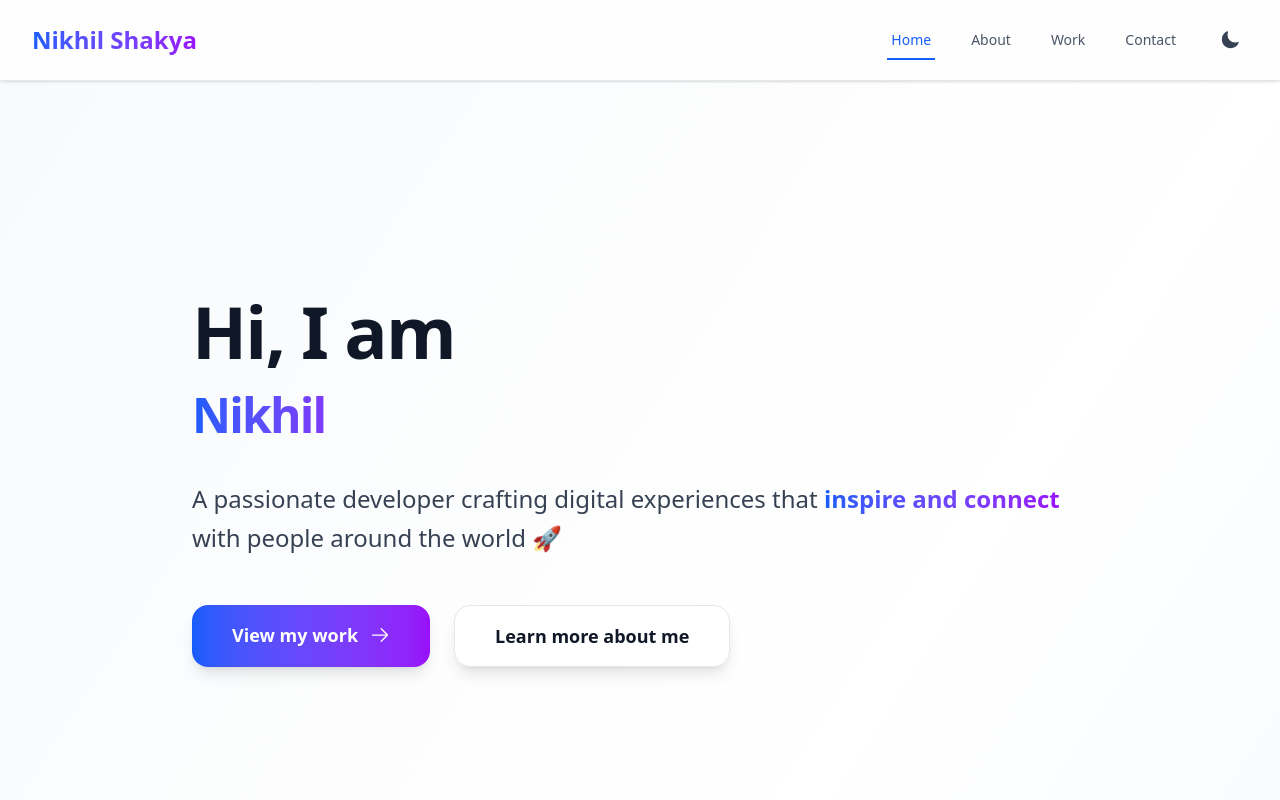
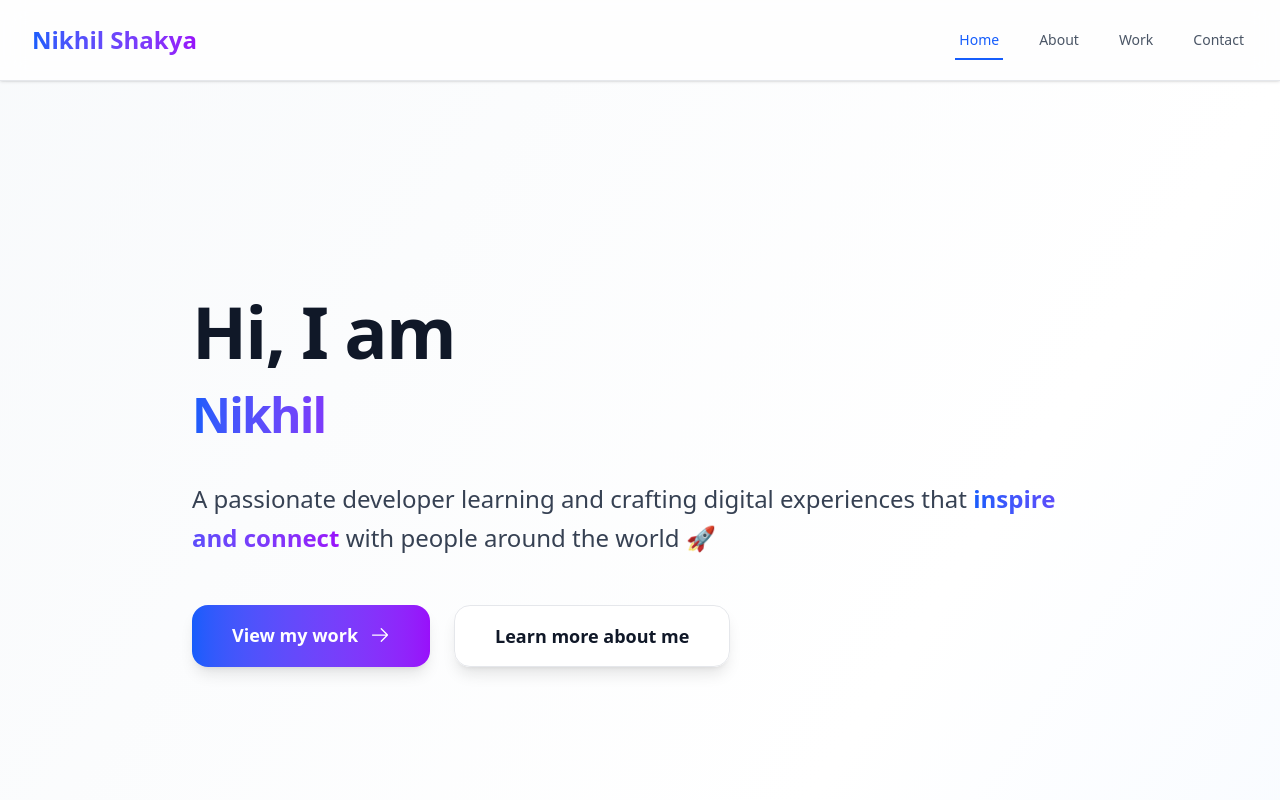
Before and after one commit to nikhilShakya7/NextJs-myWebsite, a Next.js app: page / in a window 1280 px wide. Shown: the top 800 px of the page. Built offline with nearby package versions, Linux system fonts and the light colour scheme.

Commit message:
`Removed unused imports and code, simplified navbar and page components`

```diff
--- a/app/components/navbar.tsx
+++ b/app/components/navbar.tsx
@@ -3,50 +3,12 @@
 import Link from "next/link";
 import { motion } from "../../lib/framer-exports";
 import { usePathname } from "next/navigation";
-import { useState, useEffect } from "react";
-import {
-  MoonIcon,
-  SunIcon,
-  Bars3Icon,
-  XMarkIcon,
-} from "@heroicons/react/24/solid";
+import { useState } from "react";
+import { Bars3Icon, XMarkIcon } from "@heroicons/react/24/solid";
 
 export function Navbar() {
   const pathname = usePathname();
-  const [darkMode, setDarkMode] = useState(false);
-  const [mounted, setMounted] = useState(false);
   const [mobileMenuOpen, setMobileMenuOpen] = useState(false);
-
-  useEffect(() => {
-    setMounted(true);
-
-    const savedTheme = localStorage.getItem("theme");
-    const prefersDark = window.matchMedia(
-      "(prefers-color-scheme: dark)"
-    ).matches;
-
-    if (savedTheme === "dark" || (!savedTheme && prefersDark)) {
-      document.documentElement.classList.add("dark");
-      setDarkMode(true);
-    } else {
-      document.documentElement.classList.remove("dark");
-      setDarkMode(false);
-    }
-  }, []);
-
-  const toggleDarkMode = () => {
-    const newDarkMode = !darkMode;
-
-    if (newDarkMode) {
-      localStorage.setItem("theme", "dark");
-      document.documentElement.classList.add("dark");
-    } else {
-      localStorage.setItem("theme", "light");
-      document.documentElement.classList.remove("dark");
-    }
-
-    setDarkMode(newDarkMode);
-  };
 
   const links = [
     { href: "/", label: "Home" },
@@ -54,35 +16,6 @@ export function Navbar() {
     { href: "/projects", label: "Work" },
     { href: "/contact", label: "Contact" },
   ];
-
-  if (!mounted) {
-    return (
-      <nav className="sticky top-0 z-50 bg-white/80 backdrop-blur-md border-b border-gray-200 shadow-sm">
-        <div className="max-w-7xl mx-auto px-4 sm:px-6 lg:px-8">
-          <div className="flex justify-between h-20 items-center">
-            <Link href="/" className="flex items-center">
-              <span className="text-2xl font-bold bg-gradient-to-r from-blue-600 to-purple-600 bg-clip-text text-transparent">
-                Nikhil Shakya
-              </span>
-            </Link>
-            <div className="hidden md:flex items-center space-x-8">
-              {links.map((link) => (
-                <Link
-                  key={link.href}
-                  href={link.href}
-                  className="px-1 py-2 text-sm font-medium text-gray-600 hover:text-blue-600"
-                >
-                  {link.label}
-                </Link>
-              ))}
-              <div className="p-2 rounded-full w-9 h-9"></div>
-            </div>
-            <div className="md:hidden p-2 rounded-full w-9 h-9"></div>
-          </div>
-        </div>
-      </nav>
-    );
-  }
 
   return (
     <>
@@ -129,33 +62,10 @@ export function Navbar() {
                   {link.label}
                 </Link>
               ))}
-
-              <button
-                onClick={toggleDarkMode}
-                className="p-2 rounded-full hover:bg-gray-200 dark:hover:bg-gray-800 transition-colors"
-                aria-label="Toggle dark mode"
-              >
-                {darkMode ? (
-                  <SunIcon className="h-5 w-5 text-yellow-400" />
-                ) : (
-                  <MoonIcon className="h-5 w-5 text-gray-700 dark:text-gray-300" />
-                )}
-              </button>
             </div>
 
             {/* Mobile menu button */}
             <div className="md:hidden flex items-center">
-              <button
-                onClick={toggleDarkMode}
-                className="p-2 rounded-full hover:bg-gray-200 dark:hover:bg-gray-800 transition-colors mr-2"
-                aria-label="Toggle dark mode"
-              >
-                {darkMode ? (
-                  <SunIcon className="h-5 w-5 text-yellow-400" />
-                ) : (
-                  <MoonIcon className="h-5 w-5 text-gray-700 dark:text-gray-300" />
-                )}
-              </button>
               <button
                 onClick={() => setMobileMenuOpen(!mobileMenuOpen)}
                 className="p-2 rounded-full hover:bg-gray-200 dark:hover:bg-gray-800 transition-colors"
--- a/app/page.tsx
+++ b/app/page.tsx
@@ -1,18 +1,13 @@
 "use client";
 
 import Link from "next/link";
-import { motion, useInView } from "framer-motion";
+import { motion } from "framer-motion";
 import {
   ArrowRightIcon,
   CodeBracketIcon,
   PaintBrushIcon,
   DevicePhoneMobileIcon,
   CloudIcon,
-  SparklesIcon,
-  CommandLineIcon,
-  CubeIcon,
-  LightBulbIcon,
-  StarIcon,
 } from "@heroicons/react/24/outline";
 
 const skills = [
@@ -41,11 +36,9 @@ const technologies = [
 export default function Home() {
   return (
     <div className="relative overflow-hidden bg-gradient-to-br from-slate-50 via-white to-blue-50 dark:from-gray-950 dark:via-gray-900 dark:to-blue-950 transition-colors duration-300">
-      {/* Simplified Background Elements */}
       <div className="absolute inset-0 -z-20">
         <div className="absolute inset-0 bg-gradient-to-br from-blue-50/80 to-pink-50/80 dark:from-blue-950/30 dark:to-pink-950/30" />
 
-        {/* Reduced background grid complexity */}
         <div
           className="absolute inset-0 opacity-[0.05] dark:opacity-[0.03]"
           style={{
@@ -55,7 +48,6 @@ export default function Home() {
         />
       </div>
 
-      {/* Reduced Motion Background Elements */}
       <div className="absolute inset-0 -z-10 overflow-hidden">
         <motion.div
           animate={{
@@ -85,7 +77,6 @@ export default function Home() {
         />
       </div>
 
-      {/* Hero Section */}
       <div className="min-h-screen flex items-center relative">
         <div className="max-w-7xl mx-auto px-6 sm:px-12 lg:px-8 py-24 md:py-32">
           <motion.div
@@ -129,7 +120,8 @@ export default function Home() {
               transition={{ delay: 0.5, duration: 0.8 }}
               className="mt-8 text-xl md:text-2xl text-gray-700 dark:text-gray-300 max-w-4xl leading-relaxed"
             >
-              A passionate developer crafting digital experiences that{" "}
+              A passionate developer learning and crafting digital experiences
+              that{" "}
               <span className="text-transparent bg-clip-text bg-gradient-to-r from-blue-600 to-purple-600 font-semibold">
                 inspire and connect
               </span>{" "}
```
